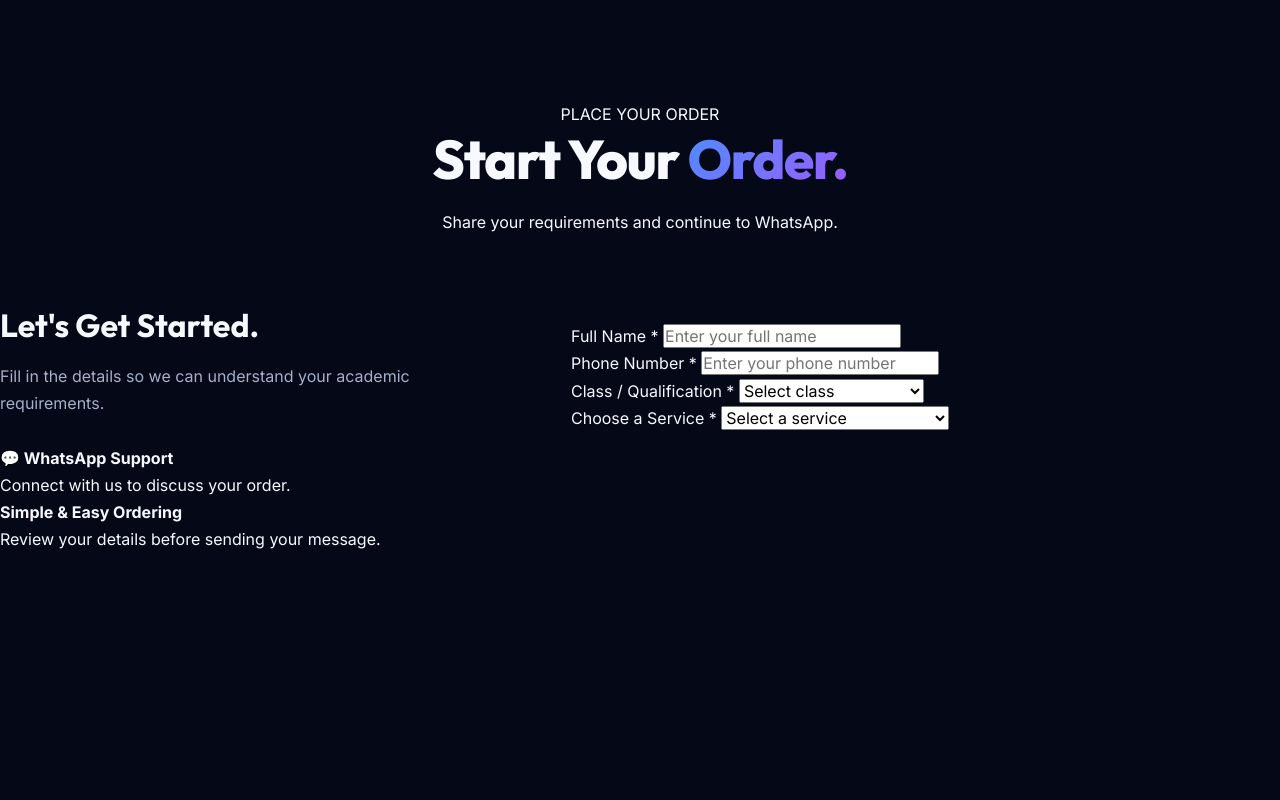
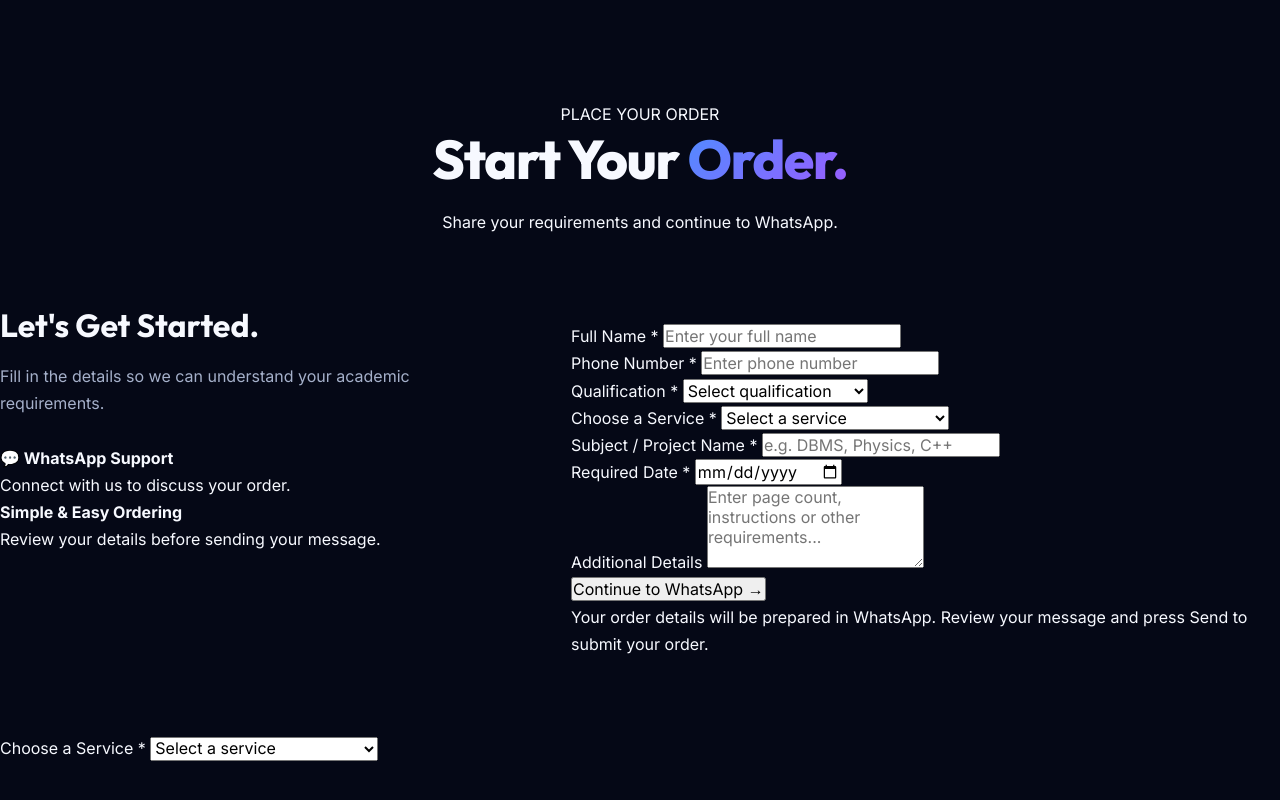
Before and after one commit to itzzakramkhan001-oss/Akramkhan.github.io, a plain HTML site: page index.html in a window 1280 px wide. Shown: the part 4413-5213 px from the top of the page. Before the commit the page ends 5067 px from the top, so only its background shows below. Drawn offline with nearby package versions, Linux system fonts and the light colour scheme.

Commit message:
Refactor order form structure and inputs
Refactored the order form to improve structure and accessibility, including adding input fields for customer details and service selection.

```diff
--- a/index.html
+++ b/index.html
@@ -600,64 +600,100 @@
 
   <div class="form-group">
     <label for="customerName">Full Name *</label>
-
     <input
       type="text"
       id="customerName"
       name="customerName"
       placeholder="Enter your full name"
-                autocomplete="name"
       required
     >
   </div>
-
 
   <div class="form-row">
 
     <div class="form-group">
       <label for="customerPhone">Phone Number *</label>
-
       <input
         type="tel"
         id="customerPhone"
         name="customerPhone"
-                  placeholder="Enter your phone number"
-                  inputmode="tel"
-                  autocomplete="tel"
-                  pattern="[0-9+\-\s]{10,15}"
+        placeholder="Enter phone number"
         required
       >
     </div>
 
-
     <div class="form-group">
-                <label for="qualification">
-                  Class / Qualification *
-                </label>
-
-                <select id="qualification"
-                  name="qualification" required>
-
-                  <option value="">Select class</option>
+      <label for="qualification">Qualification *</label>
+      <select id="qualification" name="qualification" required>
+        <option value="">Select qualification</option>
         <option value="10th">10th</option>
         <option value="11th">11th</option>
         <option value="12th">12th</option>
-                  <option value="Diploma First Year">
-                    Diploma First Year
-                  </option>
-                  <option value="Diploma Second Year">
-                    Diploma Second Year
-                  </option>
-                  <option value="Diploma Third Year">
-                    Diploma Third Year
-                  </option>
+        <option value="Diploma First Year">Diploma First Year</option>
+        <option value="Diploma Second Year">Diploma Second Year</option>
+        <option value="Diploma Third Year">Diploma Third Year</option>
         <option value="Degree">Degree</option>
         <option value="Other">Other</option>
-
       </select>
     </div>
 
   </div>
+
+  <div class="form-group">
+    <label for="serviceType">Choose a Service *</label>
+    <select id="serviceType" name="serviceType" required>
+      <option value="">Select a service</option>
+      <option value="Handwritten Practical Books">Practical Books</option>
+      <option value="Assignments">Assignments</option>
+      <option value="Computer Science Projects">Computer Science Projects</option>
+      <option value="Academic Projects">School & College Projects</option>
+      <option value="Printing and Binding">Printing & Binding</option>
+      <option value="Other">Custom Academic Work</option>
+    </select>
+  </div>
+
+  <div class="form-group">
+    <label for="subject">Subject / Project Name *</label>
+    <input
+      type="text"
+      id="subject"
+      name="subject"
+      placeholder="e.g. DBMS, Physics, C++"
+      required
+    >
+  </div>
+
+  <!-- DATE FIELD -->
+  <div class="form-group date-group">
+    <label for="deadline">Required Date *</label>
+    <input
+      type="date"
+      id="deadline"
+      name="deadline"
+      required
+    >
+  </div>
+
+  <div class="form-group">
+    <label for="orderDetails">Additional Details</label>
+    <textarea
+      id="orderDetails"
+      name="orderDetails"
+      rows="4"
+      placeholder="Enter page count, instructions or other requirements..."
+    ></textarea>
+  </div>
+
+  <button type="submit" class="service-action-btn">
+    Continue to WhatsApp →
+  </button>
+
+  <p class="form-note">
+    Your order details will be prepared in WhatsApp.
+    Review your message and press Send to submit your order.
+  </p>
+
+</form>
 
 
             <div class="form-group">
```
Lines whose indentation alone changed are shown as unchanged.
